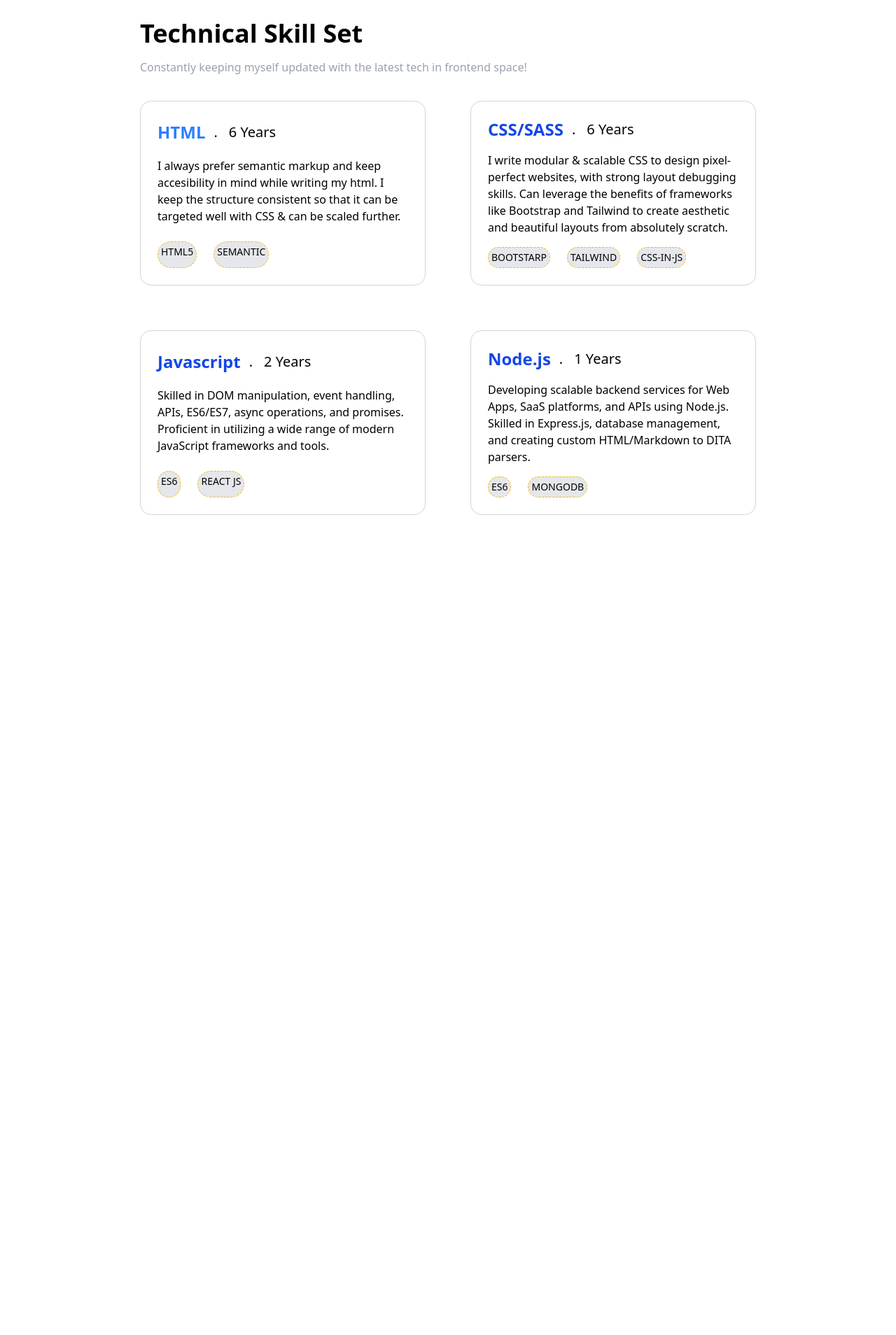
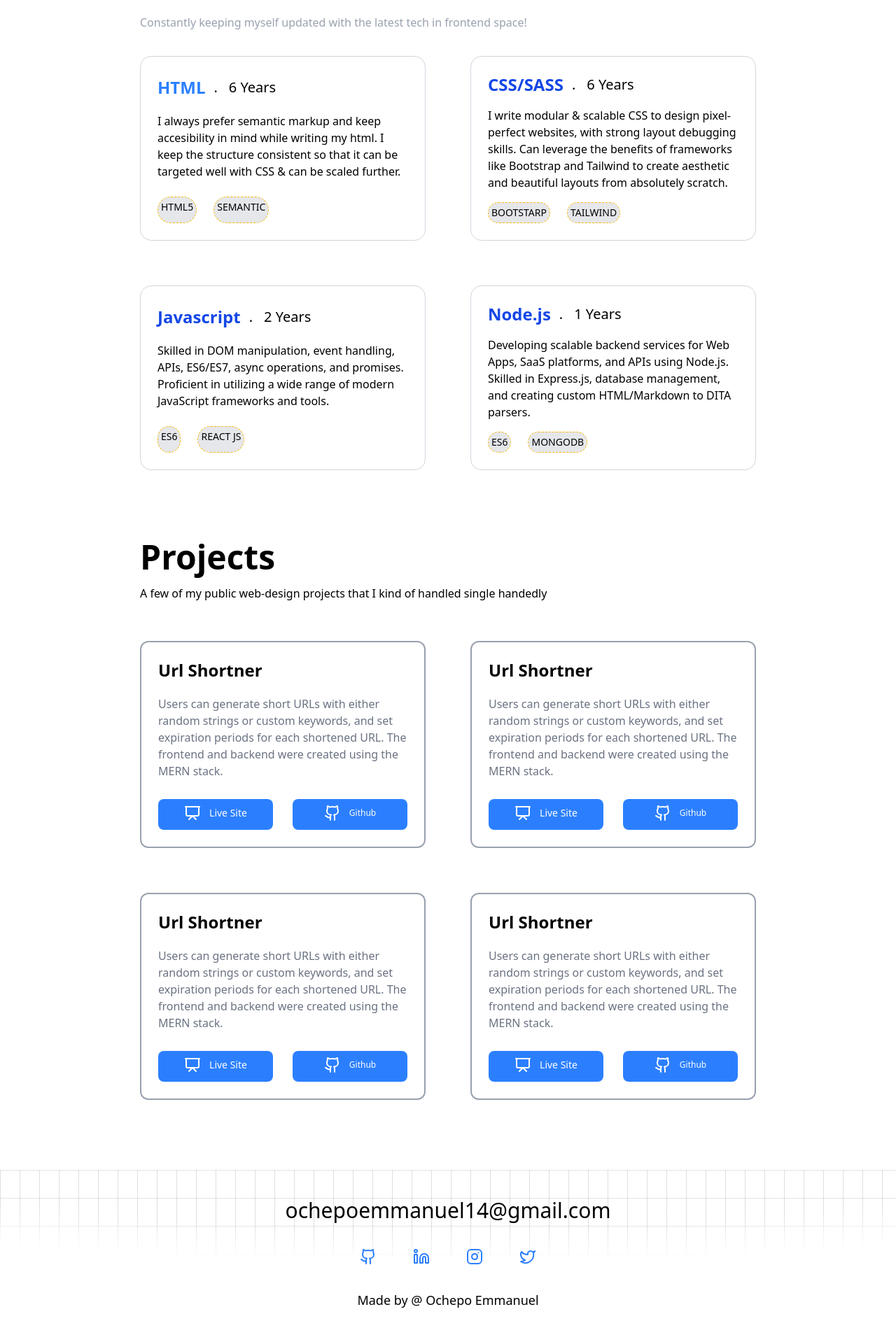
Before and after one commit to ochepo1/React.Js-Portfolio-, a React (Vite) app: page / in a window 1280 px wide. Shown: the part 704-2612 px from the top of the page at 70% size. Before the commit the page ends 1504 px from the top, so only its background shows below. Built offline with nearby package versions, Linux system fonts and the light colour scheme.

Commit message:
New Changes

```diff
--- a/src/App.jsx
+++ b/src/App.jsx
@@ -3,13 +3,17 @@ import "@fontsource/poppins"; // Defaults to 400 weight
 import HeroSection from "./Components/HeroSection";
 import Navbar from "./Components/Navbar";
 import SkillSection from "./Components/SkillSection";
+import ProjectsList from "./Components/ProjectsList";
+import Footer from "./Components/Footer";
 
 function App() {
   return (
     <div className="">
-      <Navbar />
+      {/* <Navbar /> */}
       <HeroSection />
       <SkillSection />
+      <ProjectsList />
+      <Footer />
     </div>
   );
 }
--- /dev/null
+++ b/src/Components/Footer.jsx
@@ -0,0 +1,33 @@
+import {
+  GitBranchIcon,
+  Github,
+  Instagram,
+  Linkedin,
+  Twitter,
+} from "lucide-react";
+import React from "react";
+
+const Footer = () => {
+  return (
+    <div class="relative h-full w-full bg-white"><div class="absolute bottom-0 left-0 right-0 top-0 bg-[linear-gradient(to_right,#4f4f4f2e_.5px,transparent_1px),linear-gradient(to_bottom,#4f4f4f2e_.4px,transparent_1px)] bg-[size:28px_40px] [mask-image:radial-gradient(ellipse_80%_50%_at_50%_0%,#000_70%,transparent_110%)]"></div>
+      <footer className=" pr-5 pl-5 md:pr-50 pt-10 pb-10 md:pl-50 flex flex-col gap-6 items-center justify-between mt-10">
+        {/* <h1 className="md:text-6xl text-5xl font-bold">Ochepo Emmanuel</h1> */}
+        <span className="md:text-3xl text-xl">ochepoemmanuel14@gmail.com</span>
+        <div>
+          <ul className="flex items-center md:gap-7 cursor-pointer text-blue-500">
+            {[<Github />, <Linkedin />, <Instagram />, <Twitter />].map((text) => (
+              <li
+                key={text}
+                className="cursor-pointer bg-white p-3 rounded-lg border-transparent hover:translate-y-1.5 hover:bg-blue-500 hover:text-white transition duration-300">
+                {text}
+              </li>
+            ))}
+          </ul>
+        </div>
+        <small className="text-lg">Made by @ Ochepo Emmanuel</small>
+      </footer>
+    </div>
+  );
+};
+
+export default Footer;
--- a/src/Components/HeroSection.jsx
+++ b/src/Components/HeroSection.jsx
@@ -9,18 +9,18 @@ const HeroSection = () => {
           Ochepo Emmanuel
         </h1>
         <div className="grid">
-          <span className="text-3xl pb-8 text-blue-400">
+          <span className="text-3xl pb-4 md:pb-8 text-blue-500">
             UI/UX Specialized Frontend Developer.
           </span>
-          <span className="text-xl">
+          <span className="md:text-xl text-gray-400 text-sm">
             I'm a UI/UX Specialized Frontend Developer. I design and develop
             modern Web Apps with pixel-perfection in mind.
           </span>
         </div>
         <div>
-          <button className="md:cursor-pointer w-full pt-4 pb-4 md:w-2/8 flex gap-3 justify-center bg-blue-600 md:pl-15 md:pr-15 md:pt-5 md:pb-5 rounded-sm text-white mt-8 text-lg">
-            Lets Talk{" "}
-            <span className="flex items-center">
+          <button className="md:cursor-pointer w-full pt-4 pb-4 md:w-2/8 flex gap-3 items-center justify-center bg-blue-600 md:pl-15 md:pr-15 md:pt-5 md:pb-5 rounded-sm hover:bg-white hover:text-blue-500 text-white mt-8 text-lg hover:border-1 hover:border-blue-500 transition duration-300">
+            Lets Talk
+            <span className="flex items-center justify-center">
               <Mail size={20} />
             </span>
           </button>
--- /dev/null
+++ b/src/Components/ProjectsList.jsx
@@ -0,0 +1,84 @@
+import { Github, Presentation } from "lucide-react";
+import React from "react";
+
+const ProjectsList = () => {
+  return (
+    <section className="md:pr-50 md:pl-50 pr-10 pl-10 pt-9 pb-15">
+      <div className="pb-14">
+        <h1 className="font-bold pb-4 md:text-5xl text-3xl grid">Projects</h1>
+        <span>
+          A few of my public web-design projects that I kind of handled single
+          handedly
+        </span>
+      </div>
+      <div className="grid md:grid-cols-2 gap-16 justify-between">
+        <div className="border-2 border-gray-400 p-6 rounded-xl">
+          <h1 className="text-2xl font-bold pb-5">Url Shortner</h1>
+          <span className="text-gray-500">
+            Users can generate short URLs with either random strings or custom
+            keywords, and set expiration periods for each shortened URL. The
+            frontend and backend were created using the MERN stack.
+          </span>
+          <div className="grid grid-cols-2 gap-4 md:gap-7 items-center justify-center pt-7">
+            <button className="text-sm flex min-h-2 items-center  justify-center gap-1 md:gap-3 bg-blue-500 text-white pr-3 md:pr-5 pl-3 md:pl-5 pt-2 rounded-lg cursor-pointer pb-3">
+              <Presentation className="text-xs" /> Live Site
+            </button>
+            <button className="text-xs flex items-center justify-center gap-1 md:gap-3 bg-blue-500 text-white pr-3 md:pr-5 pl-3 md:pl-5 pt-2 rounded-lg cursor-pointer pb-3">
+              <Github /> Github
+            </button>
+          </div>
+        </div>
+        <div className="border-2 border-gray-400 rounded-xl p-6">
+          <h1 className="text-2xl font-bold pb-5">Url Shortner</h1>
+          <span className="text-gray-500">
+            Users can generate short URLs with either random strings or custom
+            keywords, and set expiration periods for each shortened URL. The
+            frontend and backend were created using the MERN stack.
+          </span>
+          <div className="grid grid-cols-2 gap-4 md:gap-7 items-center justify-center pt-7">
+            <button className="text-sm flex min-h-2 items-center  justify-center gap-1 md:gap-3 bg-blue-500 text-white pr-3 md:pr-5 pl-3 md:pl-5 pt-2 rounded-lg cursor-pointer pb-3">
+              <Presentation className="text-xs" /> Live Site
+            </button>
+            <button className="text-xs flex items-center justify-center gap-1 md:gap-3 bg-blue-500 text-white pr-3 md:pr-5 pl-3 md:pl-5 pt-2 rounded-lg cursor-pointer pb-3">
+              <Github /> Github
+            </button>
+          </div>
+        </div>
+        <div className="border-2 border-gray-400 rounded-xl p-6">
+          <h1 className="text-2xl font-bold pb-5">Url Shortner</h1>
+          <span className="text-gray-500">
+            Users can generate short URLs with either random strings or custom
+            keywords, and set expiration periods for each shortened URL. The
+            frontend and backend were created using the MERN stack.
+          </span>
+          <div className="grid grid-cols-2 gap-4 md:gap-7 items-center justify-center pt-7">
+            <button className="text-sm flex min-h-2 items-center  justify-center gap-1 md:gap-3 bg-blue-500 text-white pr-3 md:pr-5 pl-3 md:pl-5 pt-2 rounded-lg cursor-pointer pb-3">
+              <Presentation className="text-xs" /> Live Site
+            </button>
+            <button className="text-xs flex items-center justify-center gap-1 md:gap-3 bg-blue-500 text-white pr-3 md:pr-5 pl-3 md:pl-5 pt-2 rounded-lg cursor-pointer pb-3">
+              <Github /> Github
+            </button>
+          </div>
+        </div>
+        <div className="border-2 border-gray-400 rounded-xl p-6">
+          <h1 className="text-2xl font-bold pb-5">Url Shortner</h1>
+          <span className="text-gray-500">
+            Users can generate short URLs with either random strings or custom
+            keywords, and set expiration periods for each shortened URL. The
+            frontend and backend were created using the MERN stack.
+          </span>
+          <div className="grid grid-cols-2 gap-4 md:gap-7 items-center justify-center pt-7">
+            <button className="text-sm flex min-h-2 items-center  justify-center gap-1 md:gap-3 bg-blue-500 text-white pr-3 md:pr-5 pl-3 md:pl-5 pt-2 rounded-lg cursor-pointer pb-3">
+              <Presentation className="text-xs" /> Live Site
+            </button>
+            <button className="text-xs flex items-center justify-center gap-1 md:gap-3 bg-blue-500 text-white pr-3 md:pr-5 pl-3 md:pl-5 pt-2 rounded-lg cursor-pointer pb-3">
+              <Github /> Github
+            </button>
+          </div>
+        </div>
+      </div>
+    </section>
+  );
+};
+
+export default ProjectsList;
--- a/src/Components/SkillSection.jsx
+++ b/src/Components/SkillSection.jsx
@@ -4,7 +4,7 @@ const SkillSection = () => {
   return (
     <section className=" md:pb-16 pt-8 md:pr-50 md:pl-50 p-10 md:pt-15">
       <div>
-        <h1 className="font-bold pb-4 md:text-4xl text-3xl grid">Technical Skill Set</h1>
+        <h1 className="font-bold pb-4 md:text-5xl text-3xl grid">Technical Skill Set</h1>
         <span className="text-gray-400">
           Constantly keeping myself updated with the latest tech in frontend
           space!
@@ -47,15 +47,12 @@ const SkillSection = () => {
             frameworks like Bootstrap and Tailwind to create aesthetic and
             beautiful layouts from absolutely scratch.
           </span>
-          <div className="flex gap-6">
-            <span className="bg-gray-200  text-sm p-1 rounded-full border-1 font-light border-amber-400 border-dashed">
+          <div className="flex gap-3 md:gap-6">
+            <span className="bg-gray-200 text-xs  md:text-sm p-1 rounded-full border-1 font-light border-amber-400 border-dashed">
               BOOTSTARP
             </span>
             <span className="bg-gray-200  text-sm p-1 rounded-full border-1 font-light border-amber-400 border-dashed">
               TAILWIND
-            </span>
-            <span className="bg-gray-200  text-sm p-1 rounded-full border-1 font-light border-amber-400 border-dashed">
-              CSS-IN-JS
             </span>
           </div>
         </div>
--- a/vite.config.js
+++ b/vite.config.js
@@ -9,6 +9,6 @@ export default defineConfig({
   ],
   server: {
     host: true,
-    allowedHosts: ['https://cf6d-105-113-118-143.ngrok-free.app']
+    allowedHosts: ['rude-ducks-spend.loca.lt']
   }
 })
```
